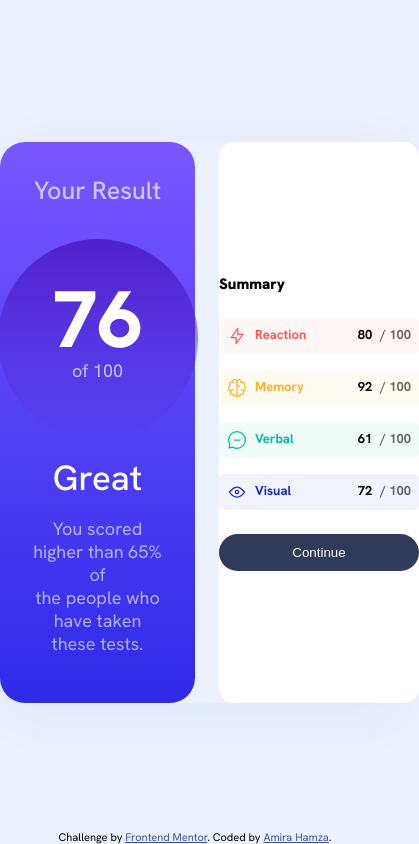
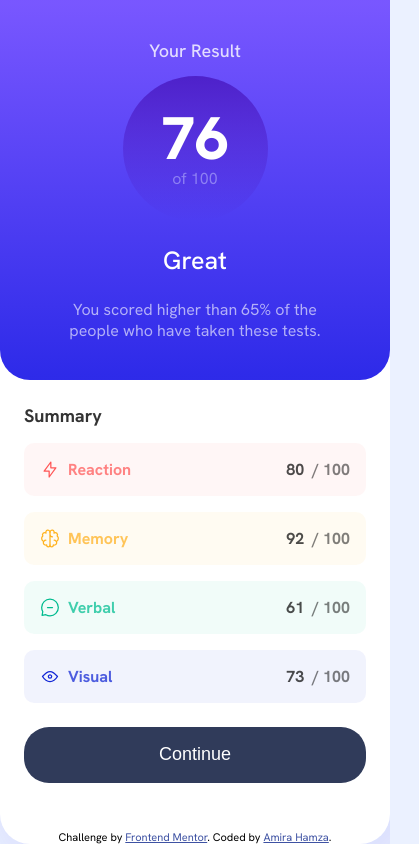
Before and after one commit to AmiraxHamza/Frontend-Mentor---Results-summary-component-solution, a plain HTML site: page index.html in a window 390 px wide. Shown: the whole page, 419 px wide, since content can reach past the window. Drawn offline with Linux system fonts and the light colour scheme; a web font is replaced by a local one.

Commit message:
updates
updated

```diff
--- a/index.html
+++ b/index.html
@@ -27,7 +27,7 @@
           <p class="circleBottom">of 100</p>
         </div>
         <div class="great">Great</div>
-        <p>
+        <p class="longText">
           <span class="pline1"
             >You scored higher than 65% of <br />
             the</span
@@ -91,7 +91,7 @@
             />Visual
           </div>
           <div class="overall-score">
-            <span class="score">72</span>
+            <span class="score">73</span>
             <span class="score__over">/ 100</span>
           </div>
         </div>
--- a/styles.css
+++ b/styles.css
@@ -1,8 +1,14 @@
+:root {
+  --p-font: 18px;
+}
+
 @import url(https://fonts.google.com/specimen/Hanken+Grotesk);
 
 @font-face {
   font-family: "Hanken Grotesk";
   src: url(/assets/fonts/HankenGrotesk-VariableFont_wght.ttf);
+  font-weight: 500, 700, 800;
+  font-style: normal;
 }
 
 * {
@@ -22,31 +28,33 @@ body {
 
 .container {
   display: flex;
-  min-width: 50%;
+  min-width: 50vw;
   min-height: 45vh;
-  box-shadow: 10px 10px 50px 10px hsla(241, 81%, 54%, 0.04);
-  border-radius: 25px;
+  background-color: hsl(0, 0%, 100%);
+  border-radius: 30px;
+  box-shadow: 10px 10px 50px 10px hsla(241, 81%, 54%, 0.1);
 }
 
 /* LEFT CONTAINER */
 .container__left {
-  font-family: "Hanken Grotesk", sans-serif;
-  background-image: linear-gradient(hsl(252, 100%, 67%), hsl(241, 81%, 54%));
+  background-image: linear-gradient(
+    hsl(252, 100%, 67%) 1%,
+    hsl(241, 81%, 54%) 99%
+  );
   width: 50%;
-  border-radius: 25px;
+  border-radius: 30px;
   display: flex;
   flex-direction: column;
+  justify-content: space-evenly;
   align-items: center;
   padding: 2rem;
-  gap: 1rem;
 }
 
 .your-result {
-  color: hsla(0, 0%, 100%, 0.664);
+  color: hsla(0, 0%, 100%, 0.8);
   font-family: "Hanken Grotesk", sans-serif;
   font-size: 25px;
   font-weight: 500;
-  padding-bottom: 1rem;
 }
 
 .left__circle {
@@ -65,58 +73,60 @@ body {
 }
 
 .circleTop {
-  font-size: 80px;
+  font-size: 75px;
   font-weight: 800;
   line-height: 1;
 }
 
 .circleBottom {
-  color: hsl(241, 100%, 89%);
+  color: hsla(241, 100%, 89%, 0.5);
 }
 
 .great {
   text-align: center;
   color: hsl(0, 0%, 100%);
-  font-family: "Hanken Grotesk", sans-serif;
-  font-size: 35px;
+  font-size: 30px;
   font-weight: 500;
 }
 
-p {
+.longText {
   color: hsla(0, 0%, 100%, 0.616);
   text-align: center;
-  font-family: "Hanken Grotesk", sans-serif;
-  font-size: 18px;
-  padding-bottom: 1rem;
+  font-size: var(--p-font);
 }
 
 /* RIGHT CONTAINER */
 .container__right {
-  /* font-family: "Hanken Grotesk", sans-serif; */
-  background-color: #fff;
-  border-radius: 15px;
+  width: 50%;
+  border-radius: 30px;
   display: flex;
   flex-direction: column;
-  justify-content: center;
-  margin-left: 1.5rem;
-  font-size: 13px;
+  font-size: var(--p-font);
   font-weight: bold;
+  padding: 2rem;
+  gap: 2rem;
 }
 
 .summary {
-  font-size: 15px;
-  font-weight: bolder;
-  padding: 1rem 0;
+  width: 100%;
+  font-size: 25px;
+  font-weight: 700;
+  color: hsla(0, 0%, 0%, 0.8);
+}
+
+.rmvv {
+  width: 100%;
+  display: flex;
+  flex-direction: column;
+  gap: 1rem;
 }
 
 .right__boxes {
-  border-radius: 5px;
-  padding: 0.5rem;
-  margin: 0.5rem 0;
-  width: 200px;
-  height: auto;
   display: flex;
   justify-content: space-between;
+  font-size: var(--p-font);
+  border-radius: 15px;
+  padding: 1rem;
 }
 
 .right__reaction {
@@ -124,7 +134,7 @@ p {
 }
 
 .reaction {
-  color: hsl(0, 100%, 67%);
+  color: hsla(0, 100%, 67%, 0.735);
   display: flex;
 }
 
@@ -133,7 +143,7 @@ p {
 }
 
 .memory {
-  color: hsl(39, 100%, 56%);
+  color: hsl(39, 100%, 56%, 0.735);
   display: flex;
 }
 
@@ -142,7 +152,7 @@ p {
 }
 
 .verbal {
-  color: hsl(166, 100%, 37%);
+  color: hsl(166, 100%, 37%, 0.735);
   display: flex;
 }
 
@@ -151,7 +161,7 @@ p {
 }
 
 .visual {
-  color: hsl(234, 85%, 45%);
+  color: hsl(234, 85%, 45%, 0.735);
   display: flex;
 }
 
@@ -160,30 +170,33 @@ p {
 }
 
 .score {
-  color: hsl(0, 0%, 0%);
+  color: hsla(0, 0%, 0%, 0.7);
   margin-right: 0.5rem;
 }
 
 .score__over {
-  color: hsla(0, 0%, 0%, 0.589);
+  color: hsla(0, 0%, 0%, 0.5);
 }
 
 .overall-score {
   display: flex;
-  flex-direction: row nowrap;
 }
 
 button {
+  width: 100%;
   background-color: hsl(224, 30%, 27%);
   color: hsl(0, 0%, 100%);
-  border-radius: 20px;
+  border-radius: 25px;
   border: none;
-  height: 37px;
-  margin: 1rem 0;
+  padding: 1.1rem;
+  font-size: var(--p-font);
+  margin: 0.5rem 0;
 }
 
 button:hover,
-button:focus {
+button:focus,
+button:active {
+  cursor: pointer;
   background-image: linear-gradient(hsl(252, 100%, 67%), hsl(241, 81%, 54%));
 }
 
@@ -201,21 +214,16 @@ button:focus {
 }
 
 /* Media Quaries */
-@media only screen and (max-width: 375px) {
-  body {
-    display: flex;
-    overflow: hidden;
-  }
-
+@media only screen and (max-width: 400px) {
   .container {
-    display: grid;
-    margin: 0;
-    padding: 0;
+    width: 100vw;
+    height: 100vh;
+    flex-direction: column;
   }
 
   .container__left {
     width: 100%;
-    height: auto;
+    height: 45vh;
     border-top-right-radius: 0;
     border-top-left-radius: 0;
     margin: 0;
@@ -224,15 +232,16 @@ button:focus {
 
   .your-result {
     margin-bottom: 0.5rem;
-    font-size: 20px;
+    font-size: 18px;
   }
 
   .left__circle {
-    margin-bottom: 0.5rem;
+    height: 145px;
+    width: 145px;
   }
 
-  .large__incircle {
-    font-size: 50px;
+  .circleTop {
+    font-size: 60px;
   }
 
   .great {
@@ -240,8 +249,8 @@ button:focus {
     font-size: 25px;
   }
 
-  p {
-    font-size: 15px;
+  .longText {
+    font-size: 16px;
   }
 
   br {
@@ -256,30 +265,19 @@ button:focus {
 
   .container__right {
     width: 100%;
-    height: auto;
+    height: 55vh;
     border: none;
     margin: 0;
     padding: 1.5rem;
+    gap: 1rem;
   }
 
   .summary {
-    font-size: 18px;
+    font-size: var(--p-font);
   }
 
   .right__boxes {
-    width: 100%;
-    height: 50px;
     border-radius: 10px;
-    /*
-        border-top-right-radius: hsla(234, 85%, 45%, 0.055); */
-    align-items: center;
-    font-size: 15px;
-  }
-
-  button {
-    width: 100%;
-    height: 50px;
-    font-size: 18px;
-    border: none;
+    font-size: 16px;
   }
 }
```
Also changed, not shown: screenshots/desktop-design-active.png (added), screenshots/desktop-design.png (added), screenshots/mobile-design.png (added), 1 other file.
